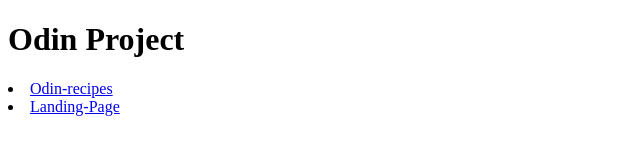
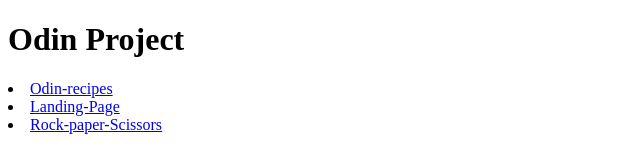
Before and after one commit to Anand-1812/The-Odin-Project, a plain HTML site: page index.html in a window 1280 px wide. Shown: the whole page, without its empty margins (0-640 px from the left). Drawn offline with Linux system fonts and the light colour scheme.

Commit message:
Add the rock-scissors-porject

```diff
--- a/index.html
+++ b/index.html
@@ -10,6 +10,7 @@
     <h1>Odin Project</h1>
     <li><a href="odin-recipes/recipes.html" target="_blank">Odin-recipes</a></li>
     <li><a href="Landing-Page/index.html" target="_blank">Landing-Page</a></li>
+    <li><a href="rock-paper-scissors/index.html" target="_blank">Rock-paper-Scissors</a></li>
 </body>
 
 </html>
```
